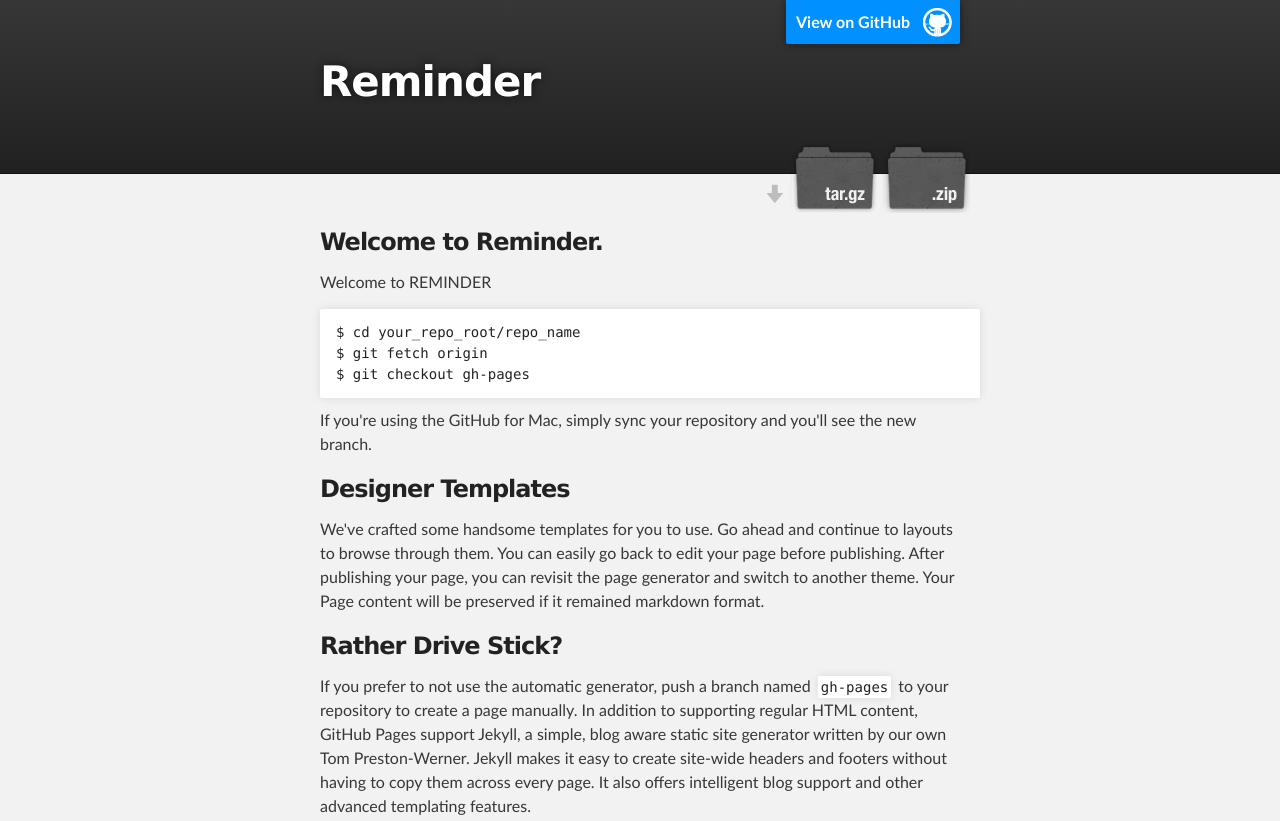
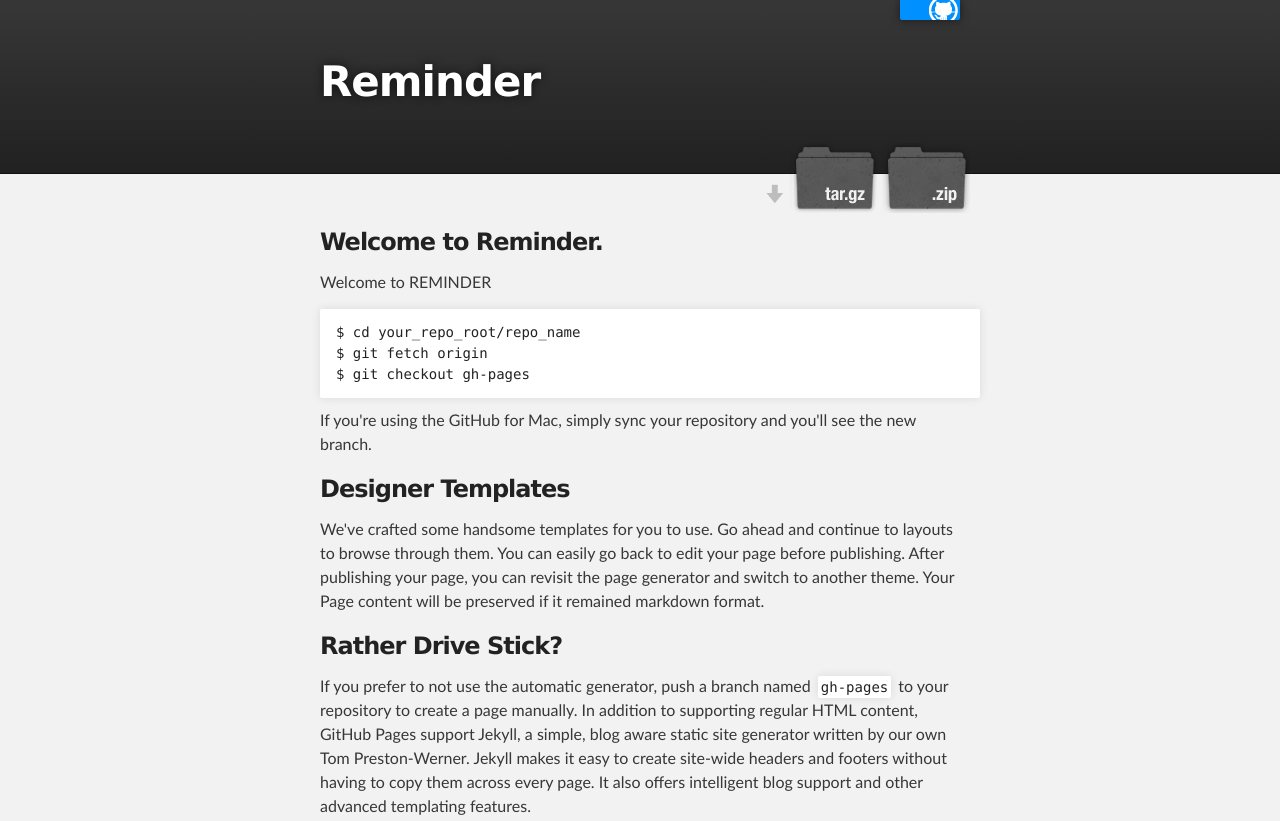
Before and after one commit to DeckOfPandas/reminder, a plain HTML site: page index.html in a window 1280 px wide. Shown: the top 821 px of the page. Drawn offline with Linux system fonts and the light colour scheme.

Commit message:
View on Github text deleted

```diff
--- a/index.html
+++ b/index.html
@@ -16,7 +16,7 @@
     <!-- HEADER -->
     <div id="header_wrap" class="outer">
         <header class="inner">
-          <a id="forkme_banner" href="https://github.com/DeckOfPandas/reminder">View on GitHub</a>
+          <a id="forkme_banner" href="https://github.com/DeckOfPandas/reminder"></a>
 
           <h1 id="project_title">Reminder</h1>
           <h2 id="project_tagline"></h2>
```
